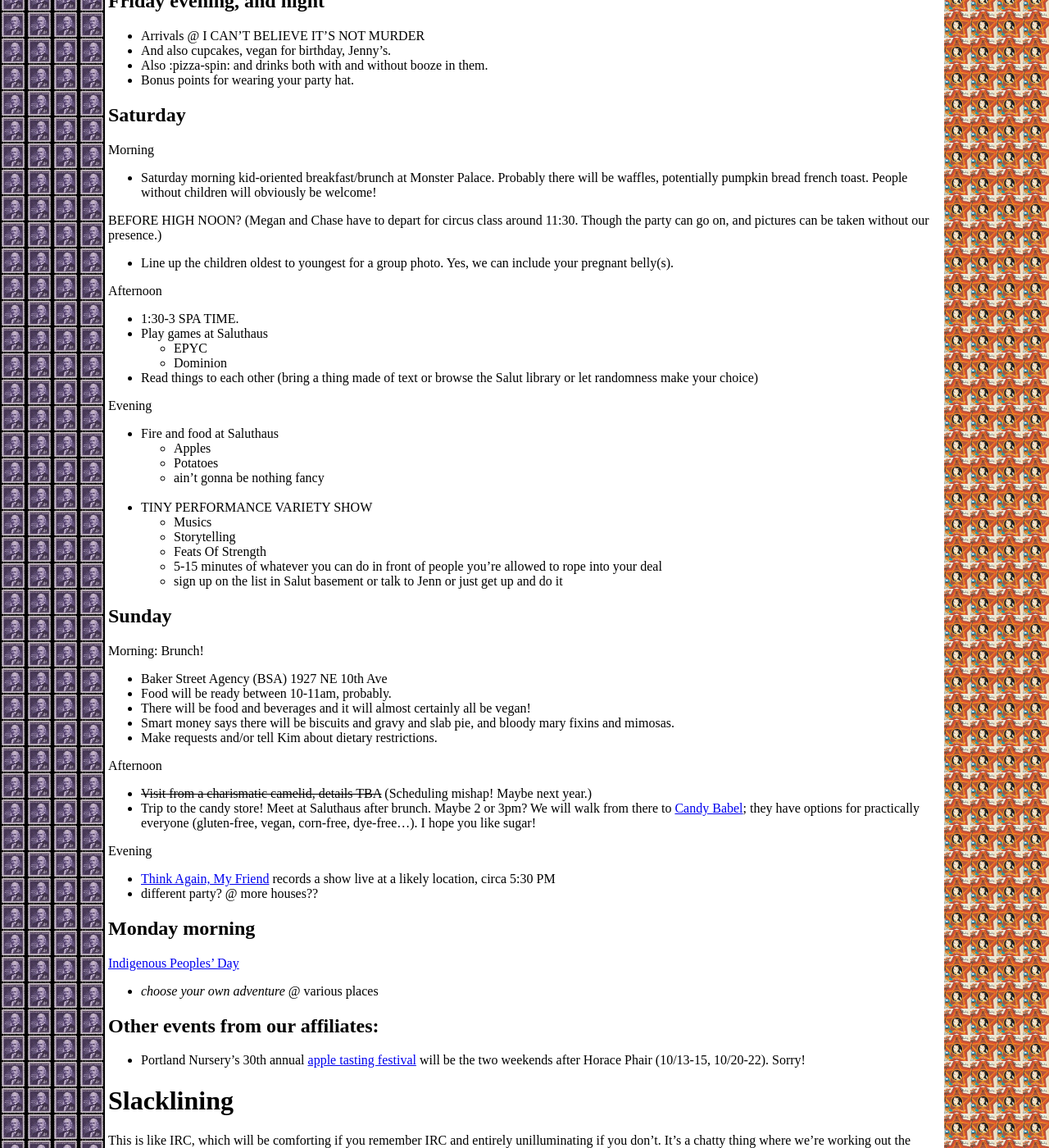
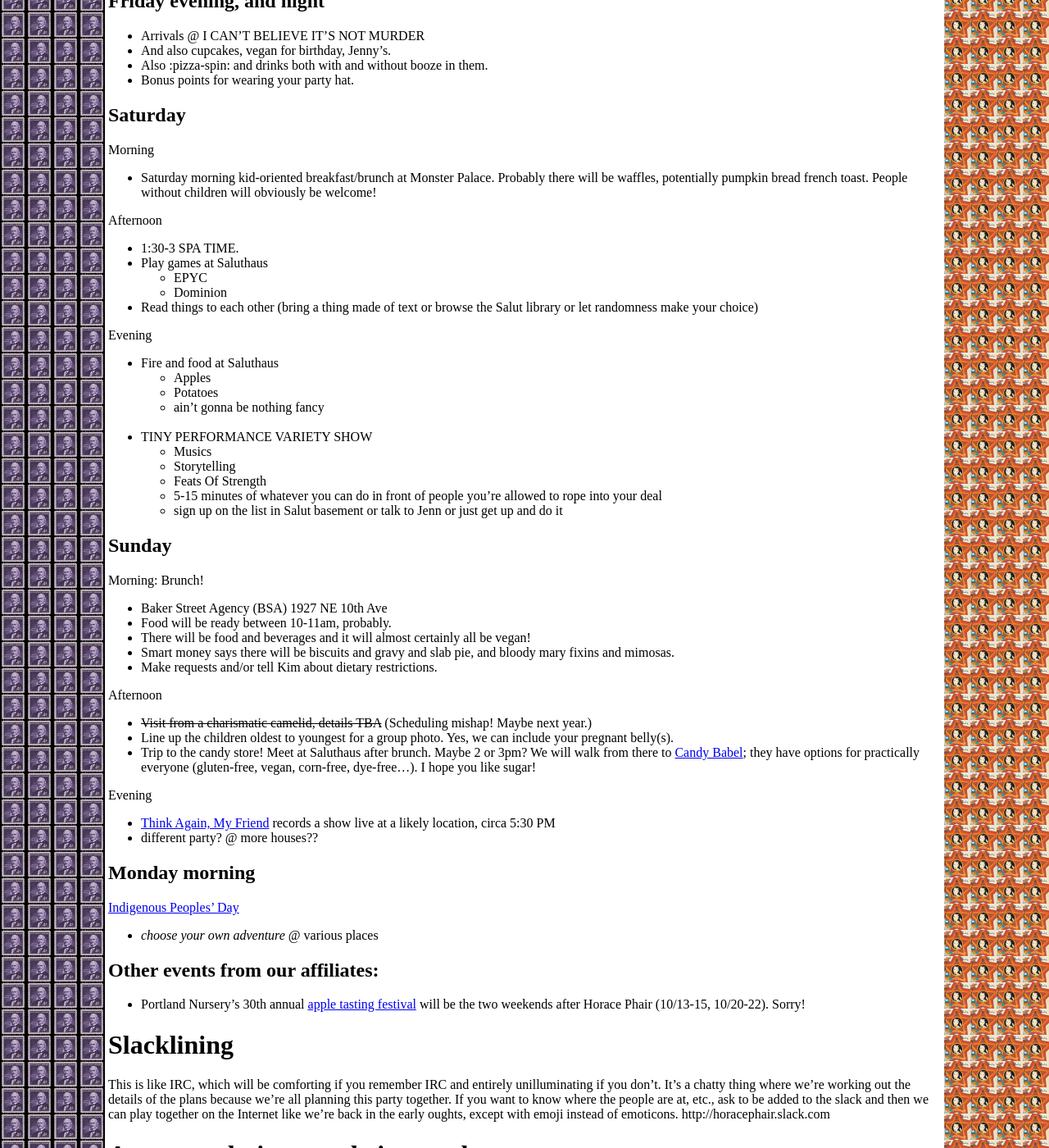
Before and after one commit to horacephair/horacephair.github.io, a Jekyll site: the page built from index.md, in a window 1280 px wide and 1400 px high, scrolled down 914 px. Shown: the whole window at 82% size. Built offline with Jekyll 4.4.1, drawn with Linux system fonts in a browser that asks for light colours; our own code applies the rules of GitHub Pages for plain Markdown files.

Commit message:
Update index.md

```diff
--- a/index.md
+++ b/index.md
@@ -36,9 +36,6 @@
 Morning
 * Saturday morning kid-oriented breakfast/brunch at Monster Palace. Probably there will be waffles, potentially pumpkin bread french toast. People without children will obviously be welcome!
 
-BEFORE HIGH NOON? (Megan and Chase have to depart for circus class around 11:30. Though the party can go on, and pictures can be taken without our presence.)
-* Line up the children oldest to youngest for a group photo. Yes, we can include your pregnant belly(s).
-
 Afternoon
 * 1:30-3 SPA TIME.
 * Play games at Saluthaus
```
Also changed, not shown: other parts of index.md (+1 -0 lines).
